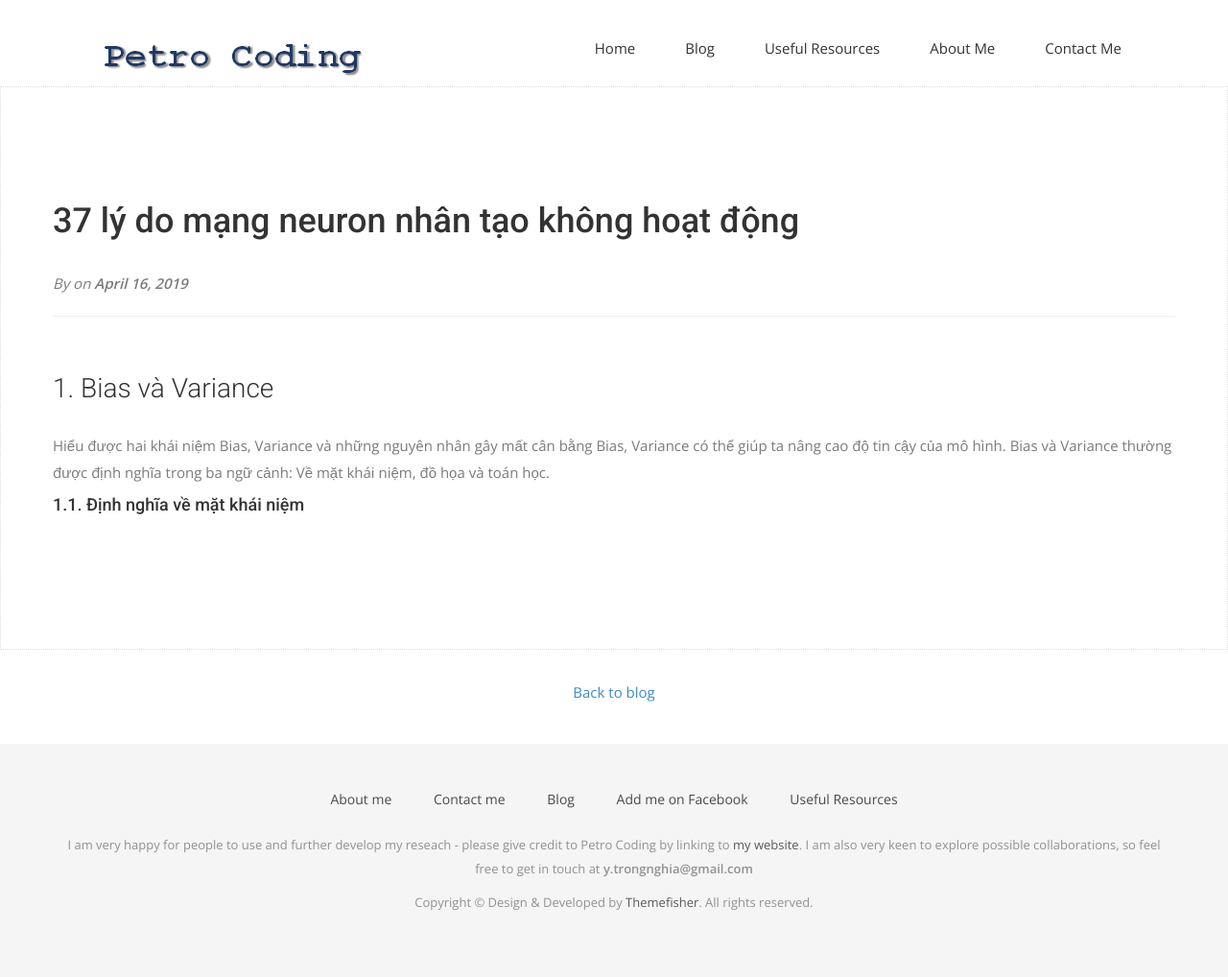
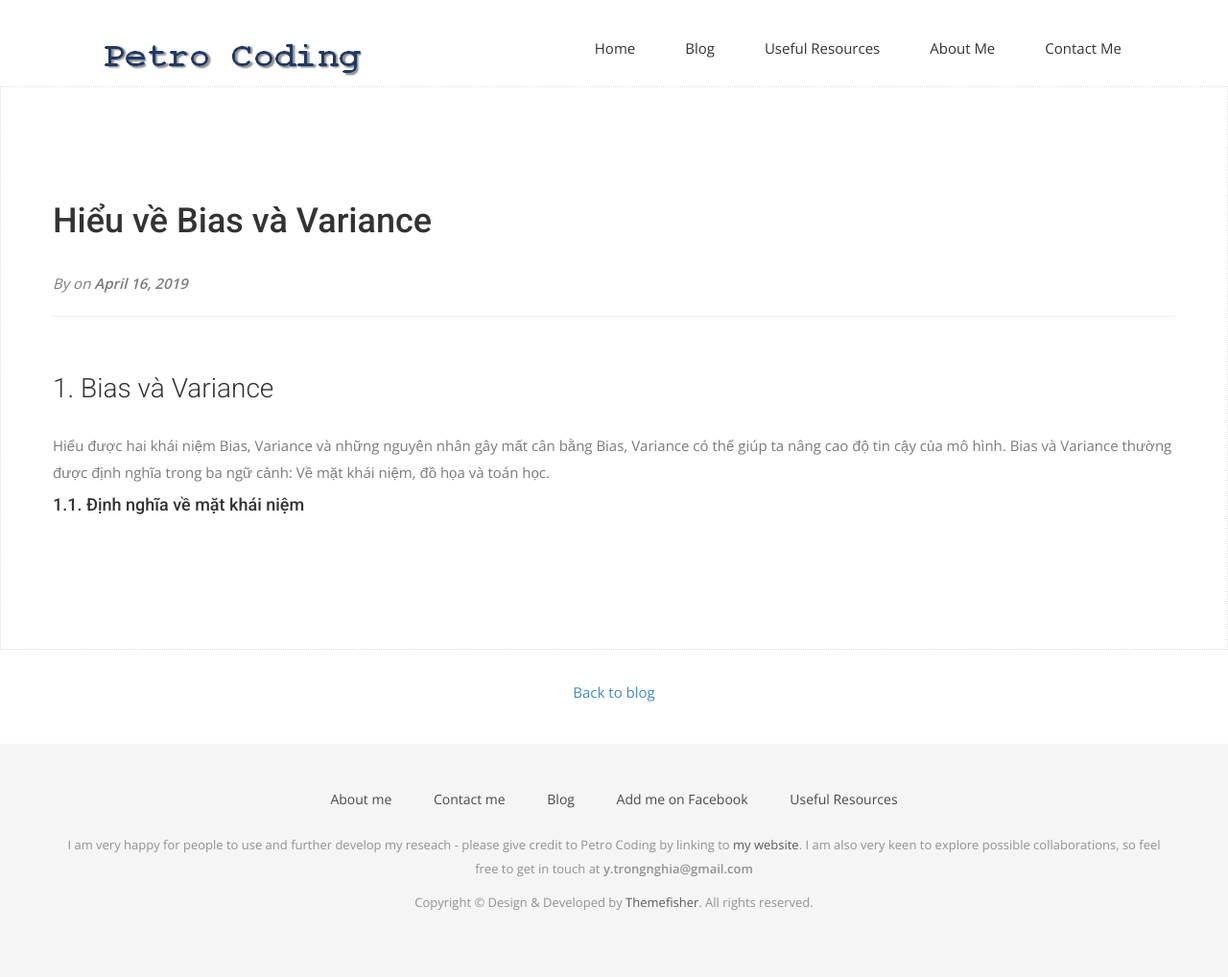
Before and after one commit to YanGBloG/superseded, a Jekyll site: the page built from _posts/2019-04-16-bias-variance-tradeoff.md, in a window 1280 px wide. Shown: the whole page at 96% size. Built offline with Jekyll 4.4.1, drawn with Linux system fonts in a browser that asks for light colours; nearby versions of some CDN libraries; some web fonts are replaced; library files that are not in the unit come from our copies.

Commit message:
Update 2019-04-16-bias-variance-tradeoff.md

```diff
--- a/_posts/2019-04-16-bias-variance-tradeoff.md
+++ b/_posts/2019-04-16-bias-variance-tradeoff.md
@@ -1,6 +1,6 @@
 ---
 layout: post
-title: 37 lý do mạng neuron nhân tạo không hoạt động
+title: Hiểu về Bias và Variance
 tags : [math]
 ---
 
```
